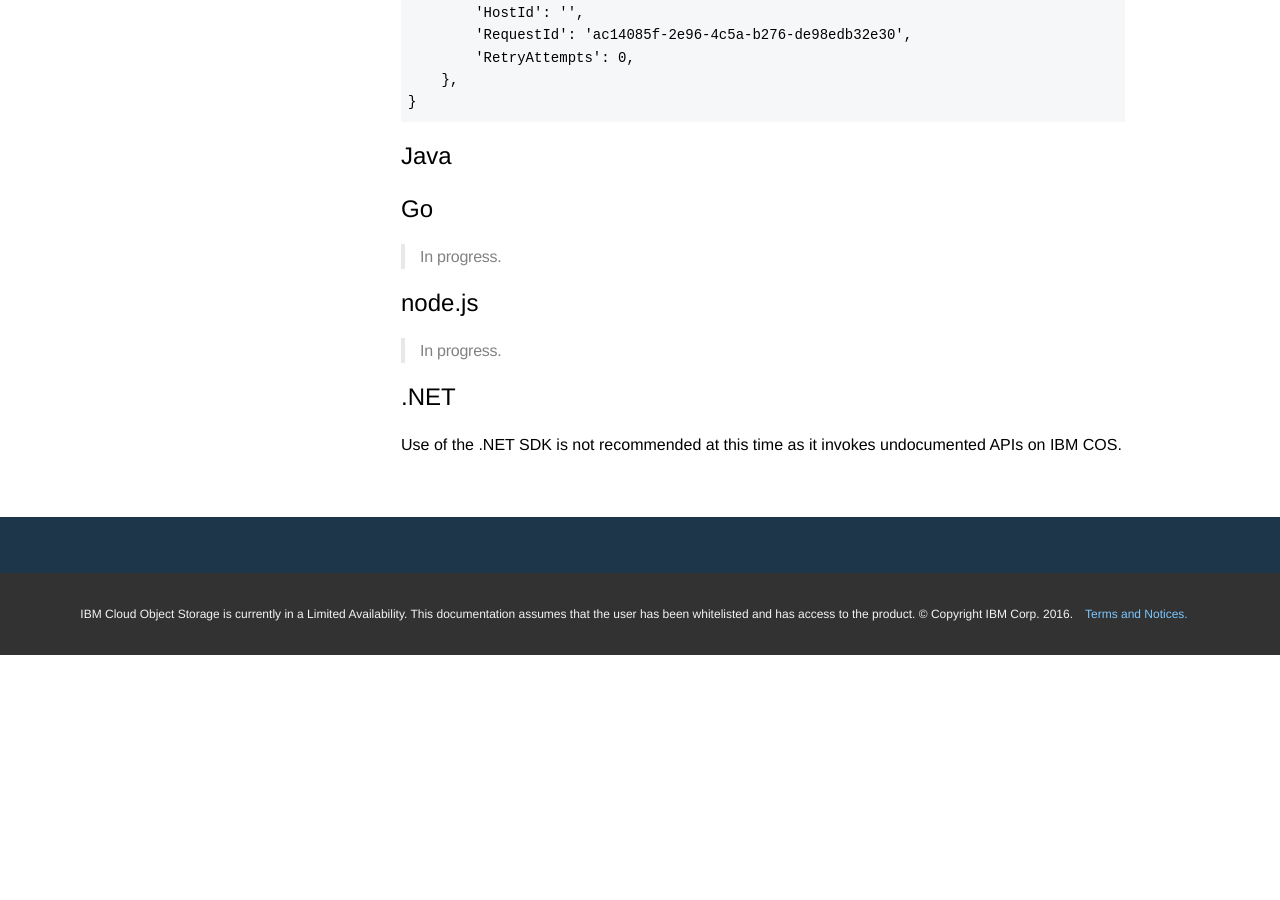
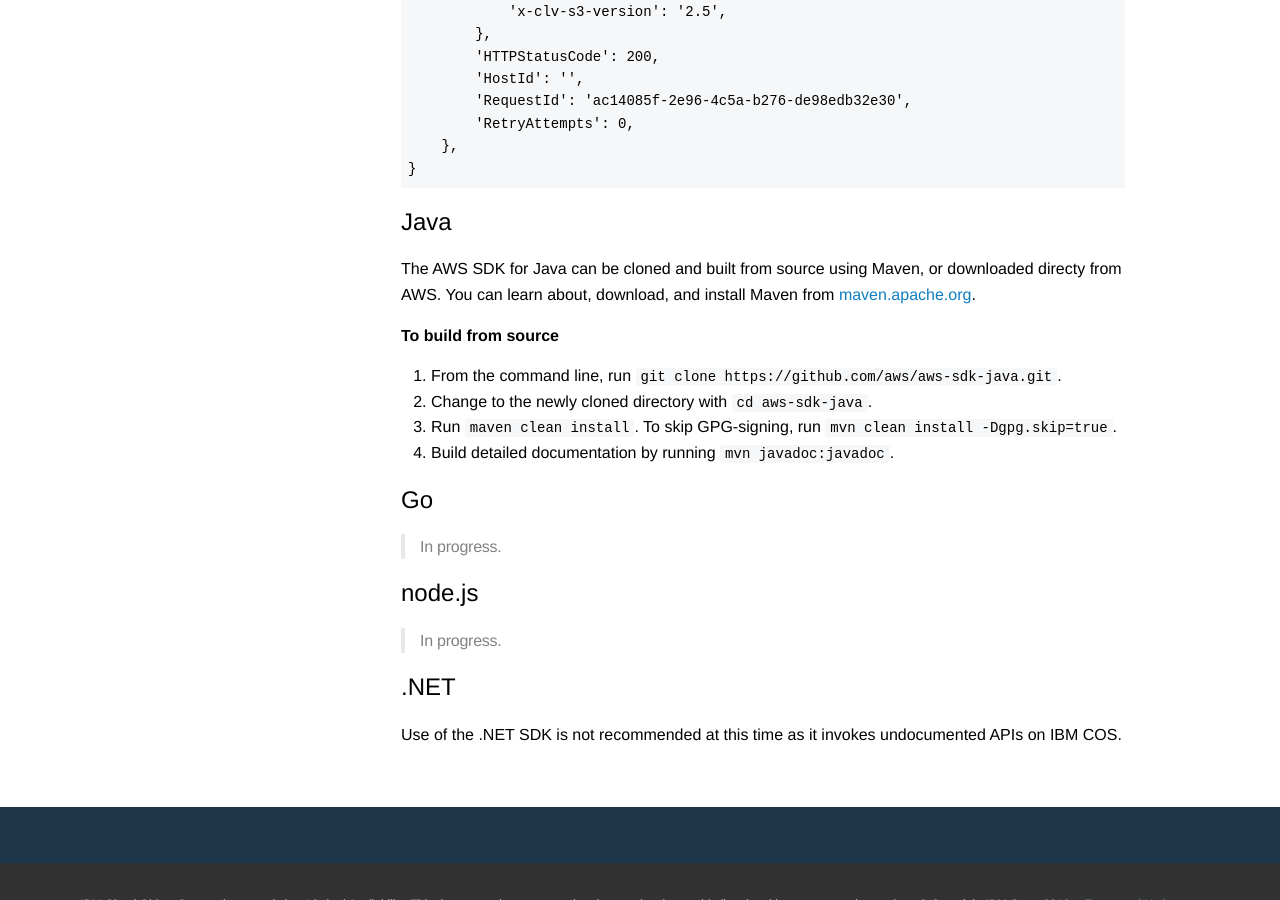
Before and after one commit to mpcarl-ibm/crs-docs, a Jekyll site: the page built from _api/tools.md, in a window 1280 px wide and 900 px high, scrolled down 7636 px. Built offline with Jekyll 4.4.1, drawn with Linux system fonts in a browser that asks for light colours; before the commit the page ends 8291 px from its top, so only the background shows below that; some of the changed text lies outside the part shown.

Commit message:
updated java sdk info

````diff
--- a/_api/tools.md
+++ b/_api/tools.md
@@ -16,6 +16,8 @@ Most tools that use the S3 API to interact with object storage are compatible wi
 
 #### AWS CLI
 The official command line interface for AWS is compatible with the IBM COS S3 API. Written in Python, it can be installed from the Python Package Index via `pip install awscli`. Access keys are sourced from `~/.aws/credentials`.
+
+These examples have been generated using version 1.10.66 of the CLI.  To check the version installed, run `aws --version`.
 
 Minimum required `~/.aws/credentials` file:
 
@@ -155,7 +157,7 @@ Python support is provided through the Boto 3 library.  It can be installed from
 
 The `boto3` library provides complete access to the S3 API and can source credentials from the `~/.aws/credentials` file referenced above.  The IBM COS endpoint must be specified when creating a service resource or low-level client as shown in the following basic examples.
 
-Detailed documentation can be found at [boto3.readthedocs.io](https://boto3.readthedocs.io).
+Detailed documentation can be found at [boto3.readthedocs.io](https://boto3.readthedocs.io/en/latest/reference/services/s3.html).
 
 
 **Sample service resource script**
@@ -351,7 +353,13 @@ Raw output from 'list_buckets()' in bucket-2:
 ```
 # Java
 
+The AWS SDK for Java can be cloned and built from source using Maven, or downloaded directy from AWS. You can learn about, download, and install Maven from [maven.apache.org](https://maven.apache.org/).
 
+**To build from source**
+1. From the command line, run `git clone https://github.com/aws/aws-sdk-java.git`.
+2. Change to the newly cloned directory with `cd aws-sdk-java`.
+3. Run `maven clean install`.  To skip GPG-signing, run `mvn clean install -Dgpg.skip=true`.
+4. Build detailed documentation by running `mvn javadoc:javadoc`.
 
 # Go
 
````
Also changed, not shown: README.md, 4 other files.
